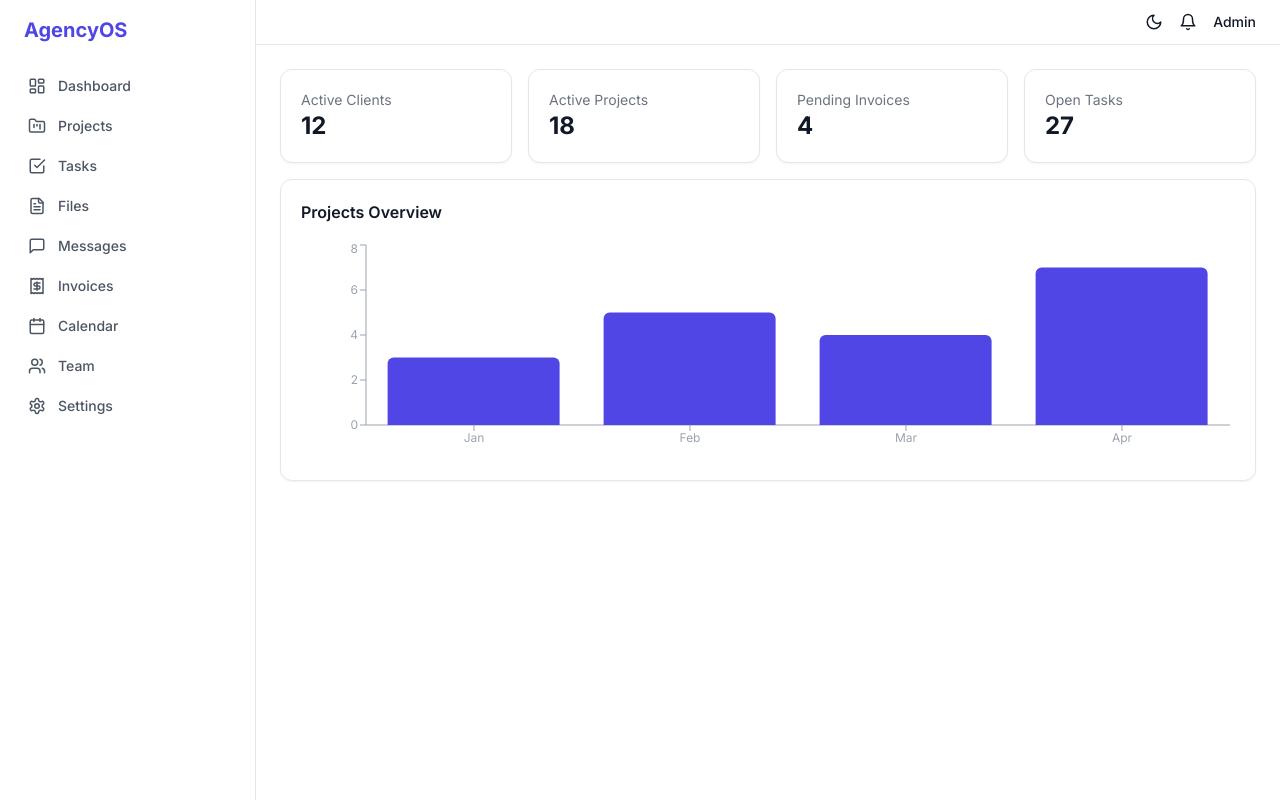
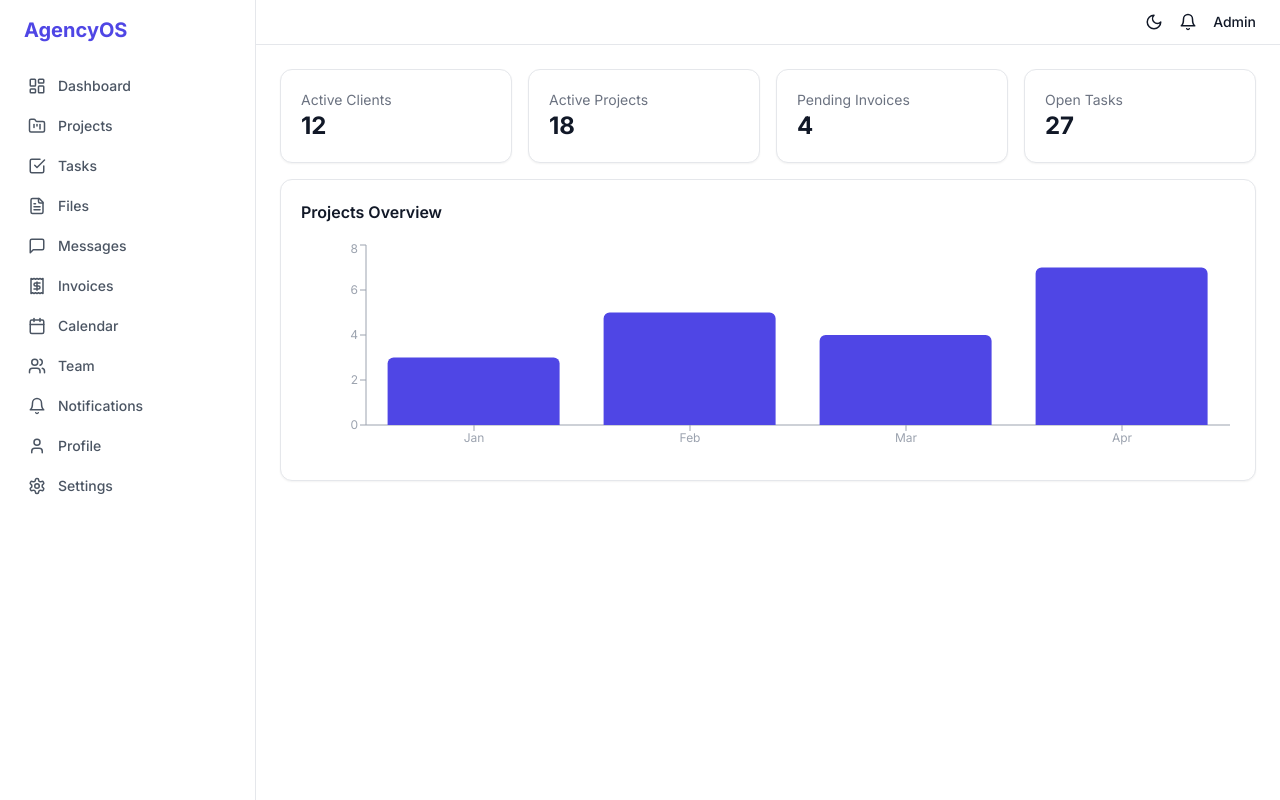
Before and after one commit to itxskbaloch4-jpg/AgencyOS, a Next.js app: page /dashboard/admin in a window 1280 px wide. Built offline with nearby package versions, Linux system fonts and the light colour scheme.

Commit message:
Update Sidebar.tsx

```diff
--- a/src/components/layout/Sidebar.tsx
+++ b/src/components/layout/Sidebar.tsx
@@ -2,7 +2,7 @@
 
 import Link from "next/link";
 import { usePathname } from "next/navigation";
-import { LayoutDashboard, FolderKanban, CheckSquare, FileText, MessageSquare, Receipt, Calendar, Users, Settings } from "lucide-react";
+import { LayoutDashboard, FolderKanban, CheckSquare, FileText, MessageSquare, Receipt, Calendar, Users, Settings, Bell, User } from "lucide-react";
 import { cn } from "@/lib/utils";
 
 const links = [
@@ -14,6 +14,8 @@ const links = [
   { href: "/dashboard/client/invoices", label: "Invoices", icon: Receipt },
   { href: "/dashboard/client/calendar", label: "Calendar", icon: Calendar },
   { href: "/dashboard/client/team", label: "Team", icon: Users },
+  { href: "/dashboard/client/notifications", label: "Notifications", icon: Bell },
+  { href: "/dashboard/client/profile", label: "Profile", icon: User },
   { href: "/dashboard/client/settings", label: "Settings", icon: Settings },
 ];
 
```
